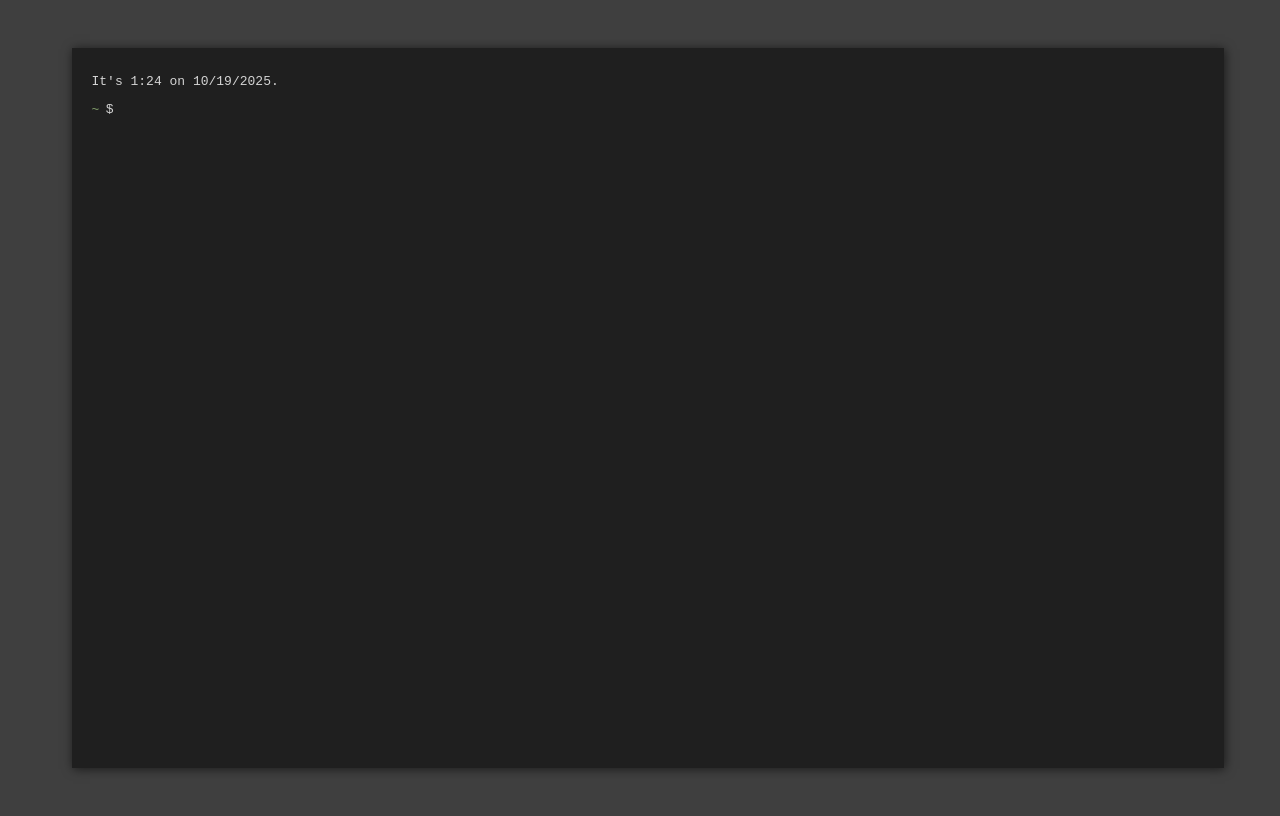
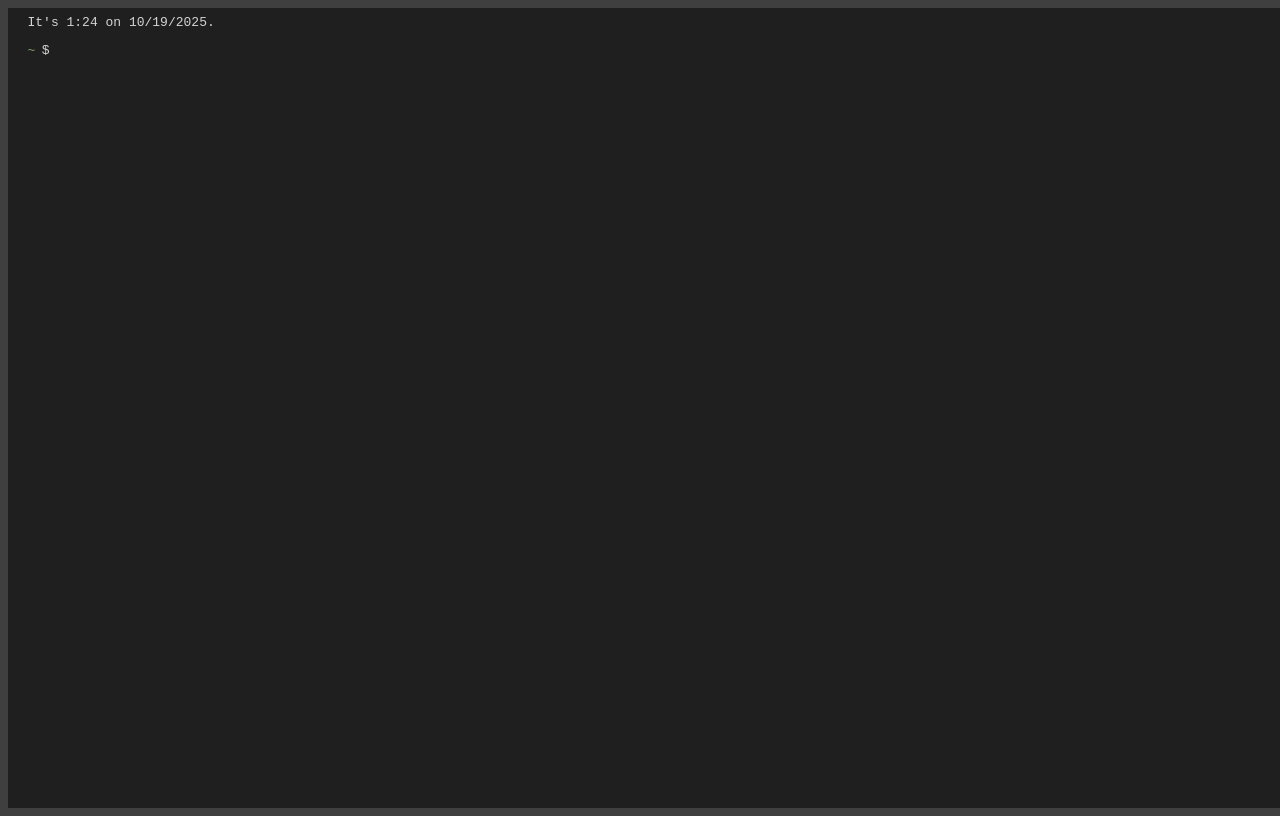
Before and after one commit to LithiumPowered/LithiumPowered.github.io, a plain HTML site: page index.html in a window 1280 px wide. Drawn offline with Linux system fonts and the light colour scheme.

Commit message:
Update styles.css
resized terminal and content

```diff
--- a/styles.css
+++ b/styles.css
@@ -121,11 +121,11 @@ body {
 #terminal {
   background-color: var(--bg);
   box-sizing: border-box;
-  width: 90vw;
-  height: 90vh;
-  box-shadow: 1px 1px 10px rgba(0, 0, 0, 0.6);
+  width: 100vw;
+  height: 100vh;
+  box-shadow: 0px 0px 0px rgba(0, 0, 0, 0.6);
   border-radius: 0px;
-  padding: 1.5em 0em;
+  padding: 0em 0em;
 }
 
 #terminal-content {
```
